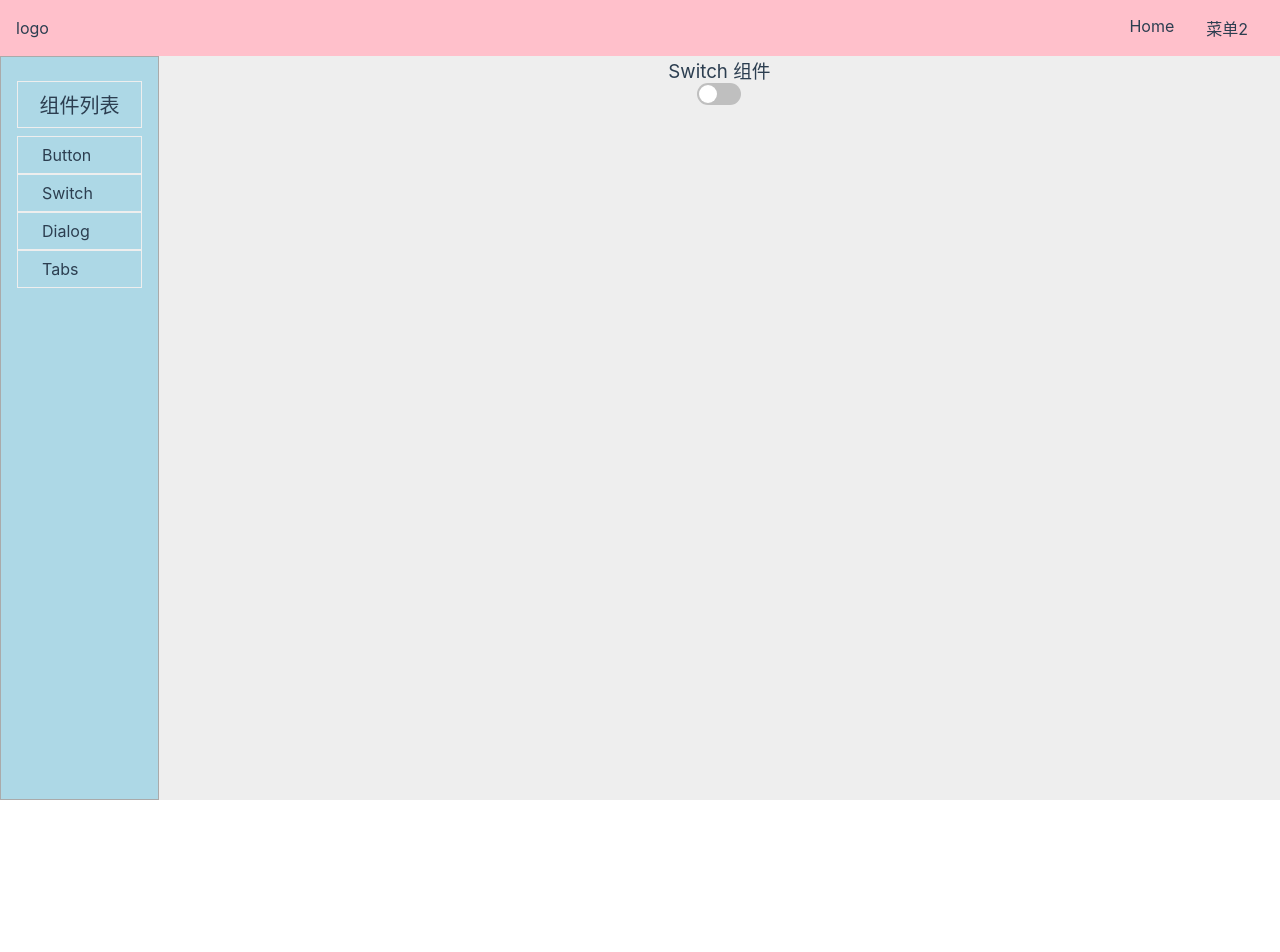
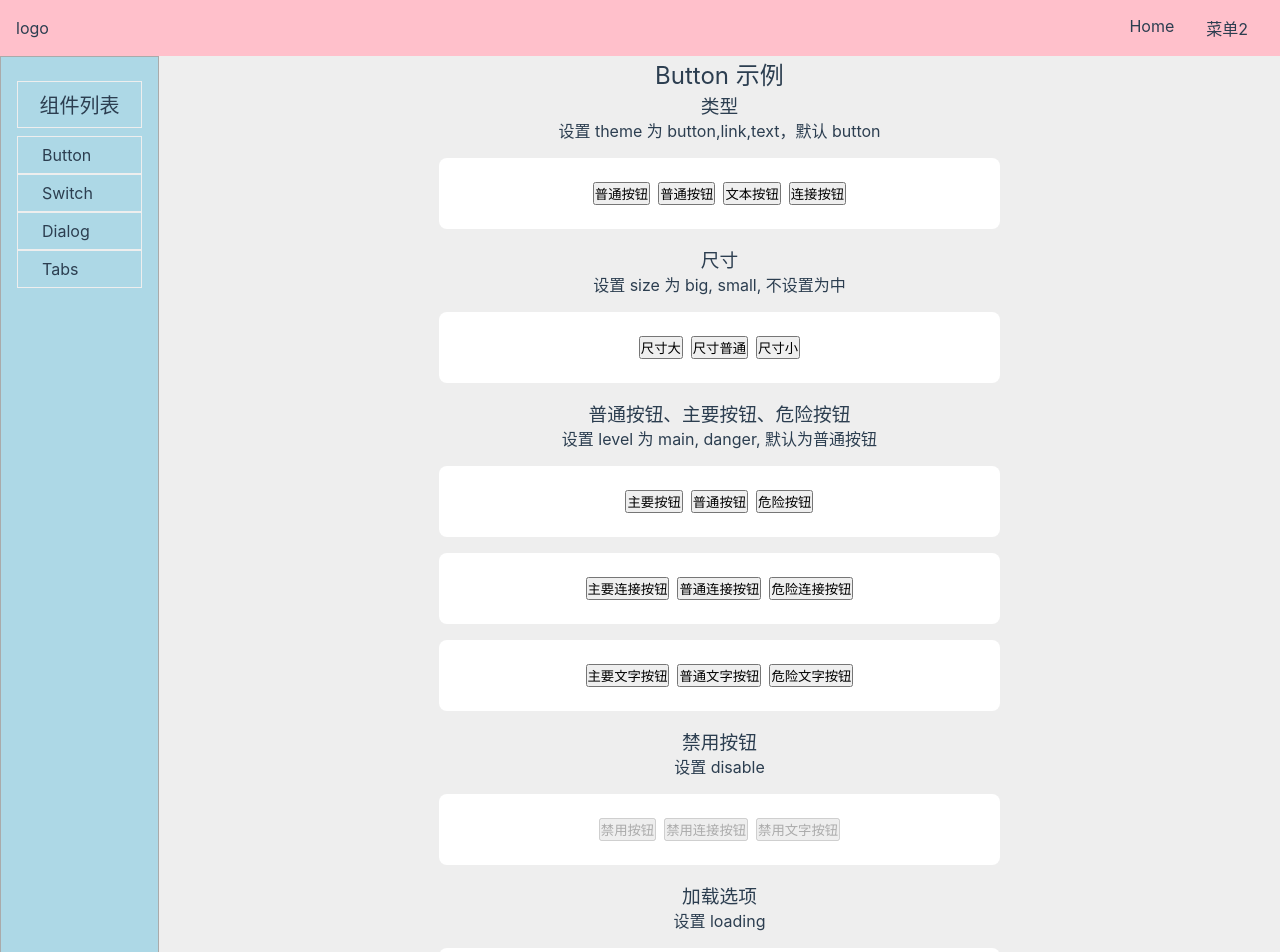
Before and after one commit to ml1234256/guoguo-ui, a Vue app: page /#/doc/button in a window 1280 px wide. Before the commit this address led to /#/doc/switch. Shown: the top 952 px of the page. Before the commit the page ends 800 px from the top, so only its background shows below. Built offline with nearby package versions, Linux system fonts and the light colour scheme.

Commit message:
添加Button示例

```diff
--- a/src/components/ButtonDemo.vue
+++ b/src/components/ButtonDemo.vue
@@ -1,69 +1,77 @@
 <template>
+    <h2>Button 示例</h2>
+    <h3>类型</h3>
+    <p>设置 theme 为 button,link,text，默认 button</p>
     <div>
-        Button
+        <Button @click="onClick">普通按钮</Button>
+        <Button theme="button">普通按钮</Button>
+        <Button theme="link">文本按钮</Button>
+        <Button theme="text">连接按钮</Button>
     </div>
-    <div>Button</div>
-    <div>Button</div>
-    <div>Button</div>
-    <div>Button</div>
-    <div>Button</div>
-    <div>Button</div>
-    <div>Button</div>
-        <div>Button</div>
-    <div>Button</div>
-    <div>Button</div>
-    <div>Button</div>
-    <div>Button</div>
-    <div>Button</div>
-    <div>Button</div>
-        <div>Button</div>
-    <div>Button</div>
-    <div>Button</div>
-    <div>Button</div>
-    <div>Button</div>
-    <div>Button</div>
-    <div>Button</div>
-        <div>Button</div>
-    <div>Button</div>
-    <div>Button</div>
-    <div>Button</div>
-    <div>Button</div>
-    <div>Button</div>
-    <div>Button</div>
-        <div>Button</div>
-    <div>Button</div>
-    <div>Button</div>
-    <div>Button</div>
-    <div>Button</div>
-    <div>Button</div>
-    <div>Button</div>    <div>Button</div>
-    <div>Button</div>
-    <div>Button</div>
-    <div>Button</div>
-    <div>Button</div>
-    <div>Button</div>
-    <div>Button</div>
-        <div>Button</div>
-    <div>Button</div>
-    <div>Button</div>
-    <div>Button</div>
-    <div>Button</div>
-    <div>Button</div>
-    <div>Button</div>
+
+    <h3>尺寸</h3>
+    <p>设置 size 为 big, small, 不设置为中</p>
+    <div>
+         <Button size="big">尺寸大</Button>
+        <Button>尺寸普通</Button>
+        <Button size="small">尺寸小</Button>
+    </div>
+
+    <h3>普通按钮、主要按钮、危险按钮</h3>
+    <p>设置 level 为 main, danger, 默认为普通按钮</p>
+    <div>
+        <Button level="main">主要按钮</Button>
+        <Button>普通按钮</Button>
+        <Button level="danger">危险按钮</Button>
+    </div>
+    <div>
+        <Button theme="link" level="main">主要连接按钮</Button>
+        <Button theme="link">普通连接按钮</Button>
+        <Button  theme="link" level="danger">危险连接按钮</Button>
+    </div>
+    <div>
+        <Button theme="text" level="main">主要文字按钮</Button>
+        <Button theme="text">普通文字按钮</Button>
+        <Button theme="text" level="danger">危险文字按钮</Button>
+    </div>
+
+    <h3>禁用按钮</h3>
+    <p>设置 disable</p>
+    <div>
+        <Button disabled>禁用按钮</Button>
+        <Button theme="link" disabled>禁用连接按钮</Button>
+        <Button theme="text" disabled>禁用文字按钮</Button>
+    </div>
+
+    <h3>加载选项</h3>
+    <p>设置 loading</p>
+    <div>
+        <Button loading>加载中</Button>
+        <Button>加载完毕</Button>
+    </div>
 </template>
 
 <script lang="ts">
-import { defineComponent } from 'vue'
+import { defineComponent } from 'vue';
+import Button from "../lib/Button.vue";
 
 export default defineComponent({
+    components: {Button},
     setup () {
-
-
-        return {}
+        const onClick = () => {
+            window.alert('Hi');
+        }
+        return {onClick};
     }
 })
 </script>
 
 <style scoped>
-
+div {
+    margin:16px auto; padding: 24px; background: #fff;
+    width: 50%; border-radius: 8px;
+}
+Button {
+    margin: 0 4px;
+}
 </style>
--- /dev/null
+++ b/src/lib/Button.vue
@@ -0,0 +1,31 @@
+<template>
+    <button class="guoguo-button" :class="classes">
+        <slot />
+    </button>
+</template>
+
+<script lang="ts">
+import { defineComponent, computed } from 'vue'
+
+export default defineComponent({
+    props: {
+        theme: {
+            type:String,
+            default:"button",
+        }
+    },
+    setup (props) {
+        const {theme} = props;
+        const classes = computed(()=>{
+            return {
+                [`guoguo-theme-${theme}`]: theme,
+            };
+        });
+        return {classes};
+    },
+});
+</script>
+
+<style scoped>
+
+</style>
```
